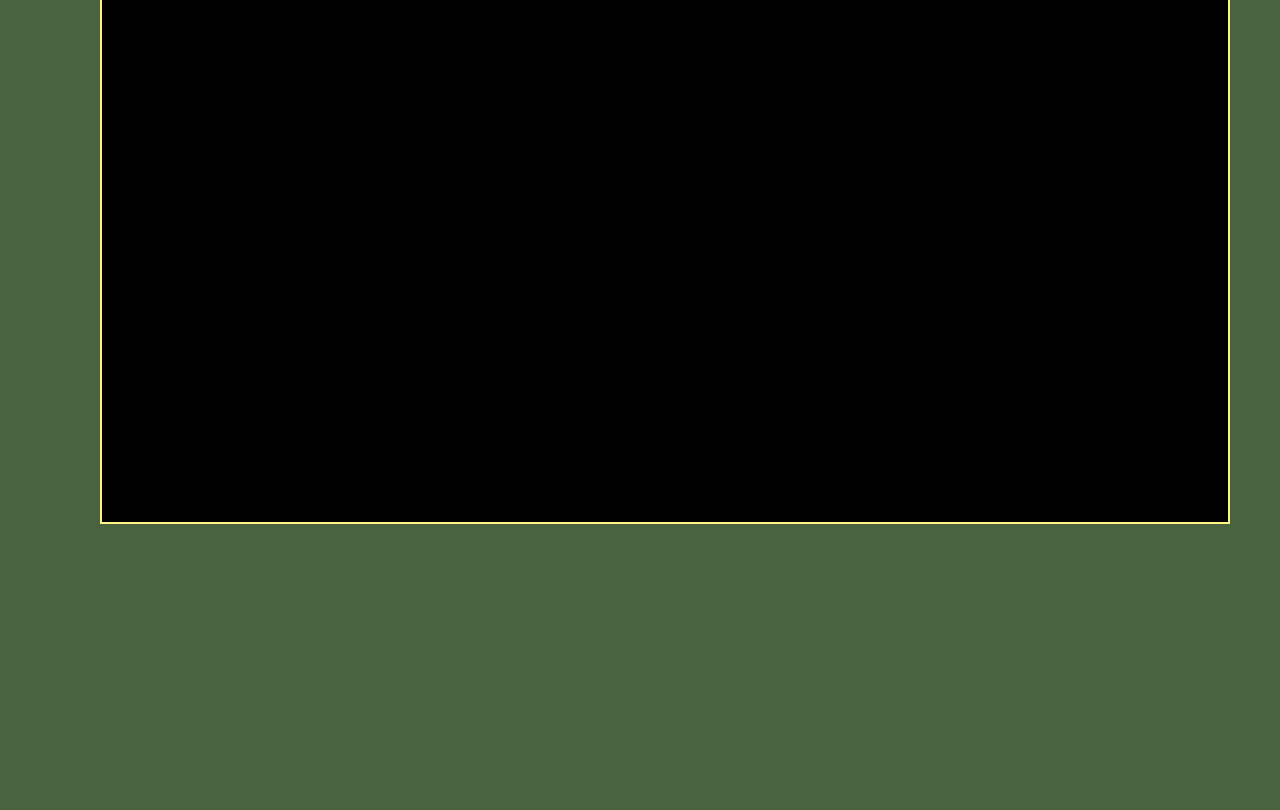
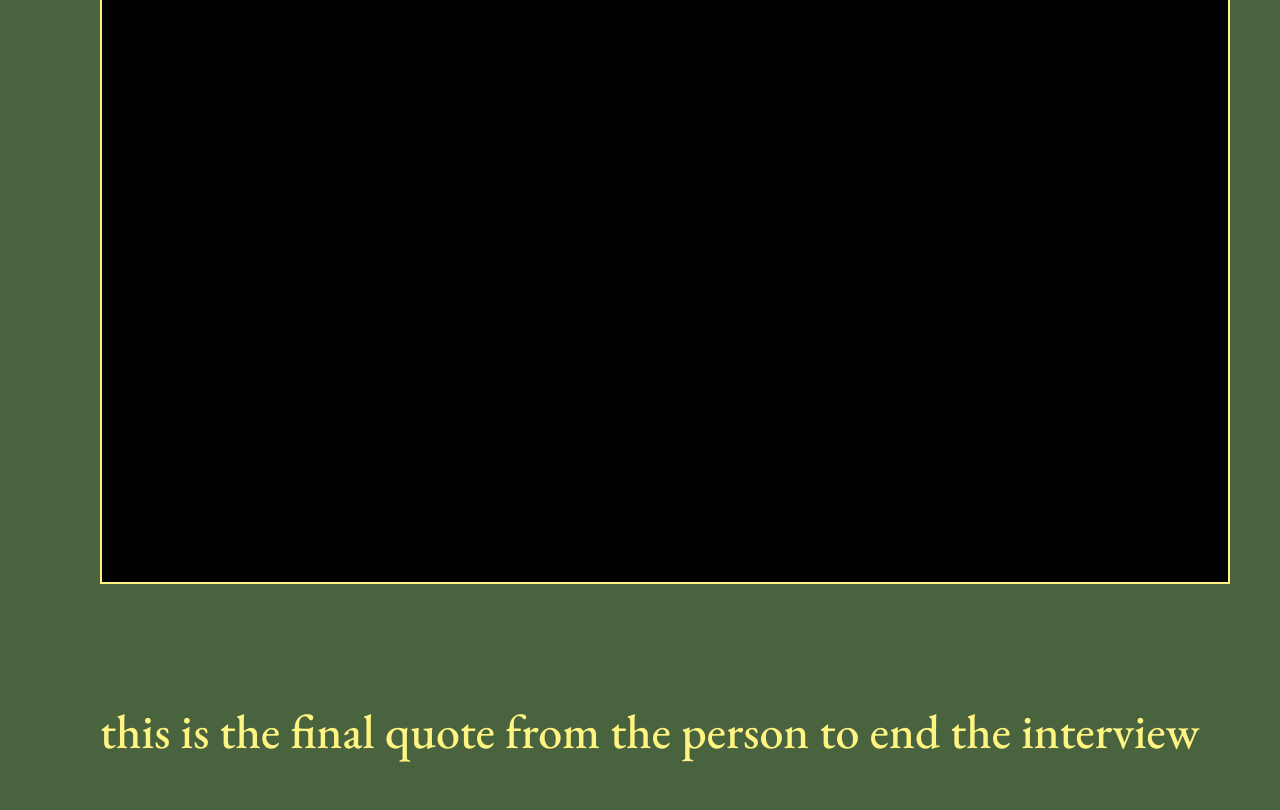
Before and after one commit to ijemmao/faces, a website: page src/index.html in a window 1280 px wide. Shown: the part 3448-4258 px from the top of the page. Before the commit the page ends 3972 px from the top, so only its background shows below. Drawn offline with nearby package versions, Linux system fonts and the light colour scheme; a web font is replaced by a local one.

Commit message:
included some extra positioning

```diff
--- a/src/index.html
+++ b/src/index.html
@@ -91,6 +91,9 @@
           <p>I: this is a question that i wanted to ask you for a very long time and now i get the chance. what do you think about that?</p>
           <p>J: i think this is an interesting but unfortunately straightforward question simply because i wanted to talk more. but i think it still reveals good information about me</p>
         </div>
+        <div id="_17-text" class="details bodega">
+          <p>this is the final quote from the person to end the interview</p>
+        </div>
       </div>
 
 
--- a/src/style.css
+++ b/src/style.css
@@ -189,7 +189,7 @@ navbar {
 
 .wide {
   max-width: 1450px;
-  max-height: 960px;
+  max-height: 860px;
   width: 88%;
   height: 96%;
 }
@@ -252,7 +252,7 @@ navbar {
 }
 
 #_9 {
-  top: 3200px;
+  top: 3260px;
   left: 100px;
 }
 
@@ -267,6 +267,13 @@ navbar {
 #intro-container {
   left: 1200px;
   width: 280px;
+}
+
+.bodega {
+  text-align: center;
+  width: fit-content;
+  font-weight: 700;
+  font-size: 48px;
 }
 
 .quote {
@@ -361,3 +368,8 @@ navbar {
   top: 3000px;
   left: 1000px;
 }
+
+#_17-text {
+  top: 4100px;
+  left: 100px;
+}
```
